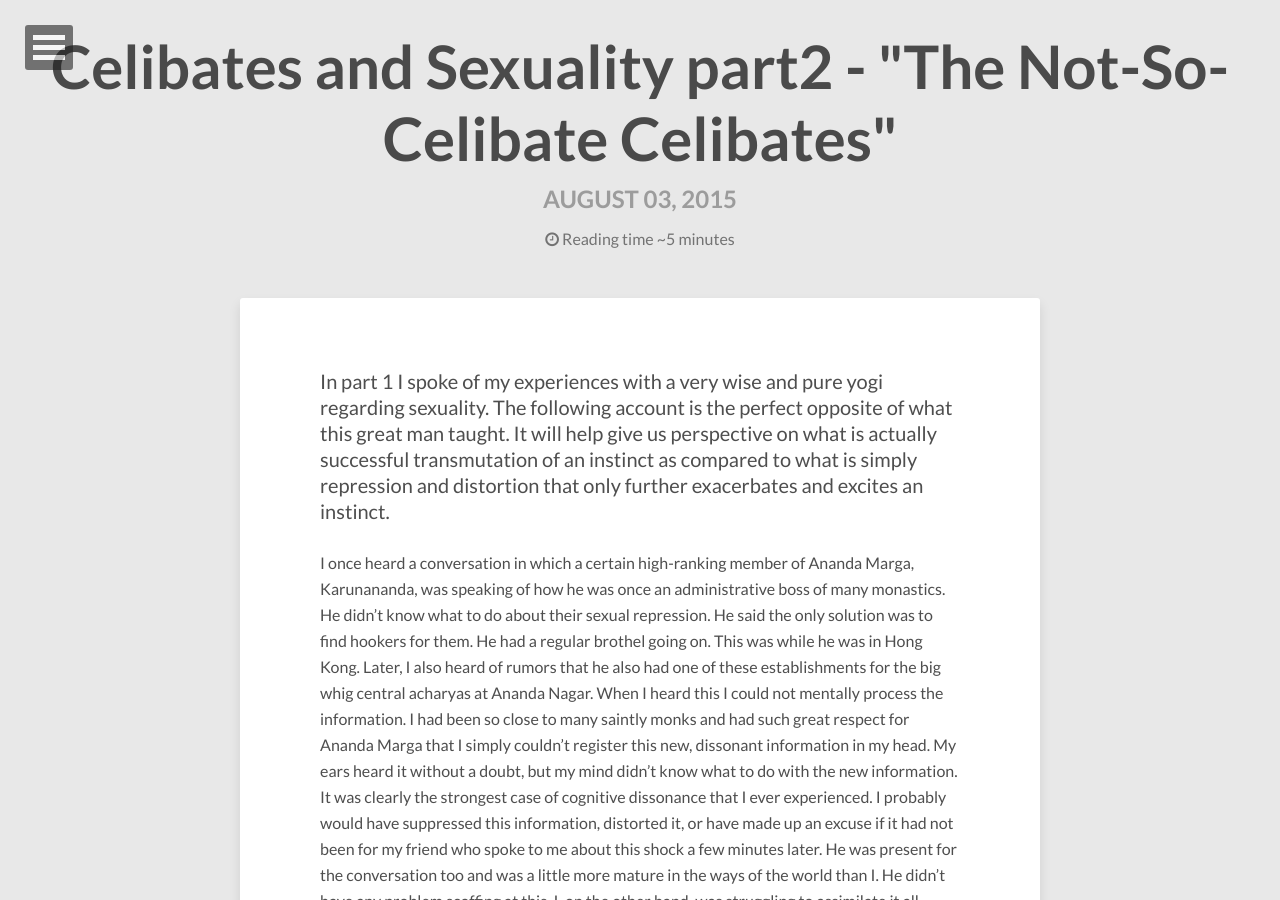
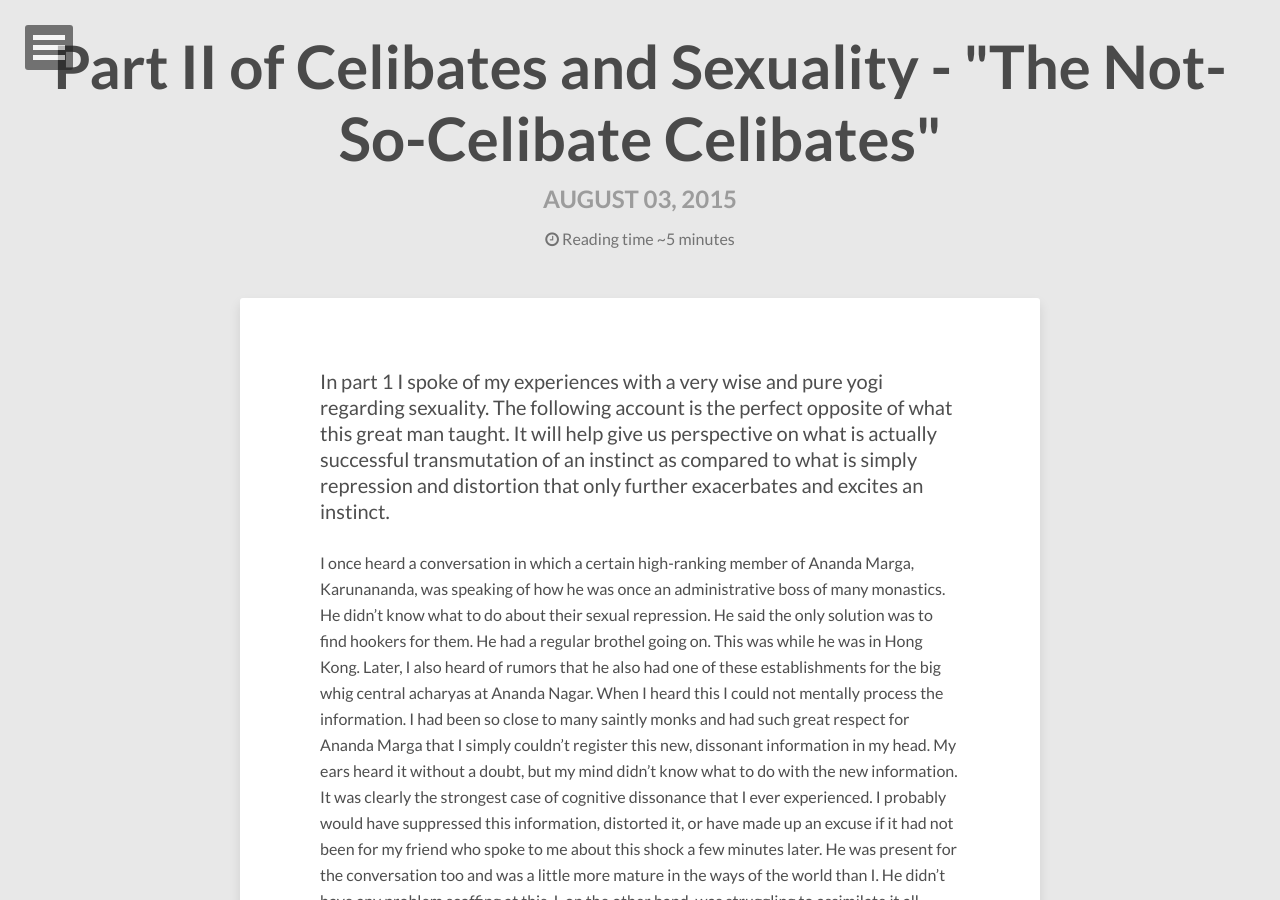
Before and after one commit to anandamurtiidiscursos/anandamurtiidiscursos.github.io, a Jekyll site: the page built from _posts/2015-08-03-celibates-and-sexuality-pt2.md, in a window 1280 px wide and 900 px high. Built offline with Jekyll 4.4.1, drawn with Linux system fonts in a browser that asks for light colours; nearby versions of some CDN libraries; comment, search, counter and statistics services are not loaded.

Commit message:
Update and rename 2015-08-03-celibates-and-sexuality-part2.md to 2015-08-03-celibates-and-sexuality-pt2.md

```diff
--- a/_posts/2015-08-03-celibates-and-sexuality-part2.md
+++ b/_posts/2015-08-03-celibates-and-sexuality-pt2.md
@@ -1,6 +1,6 @@
 ---
 layout: post
-title:  Celibates and Sexuality part2 - "The Not-So-Celibate Celibates"
+title:  Part II of Celibates and Sexuality - "The Not-So-Celibate Celibates"
 tags: [Spiritual Tantra]
 comments: true
 ---
```
